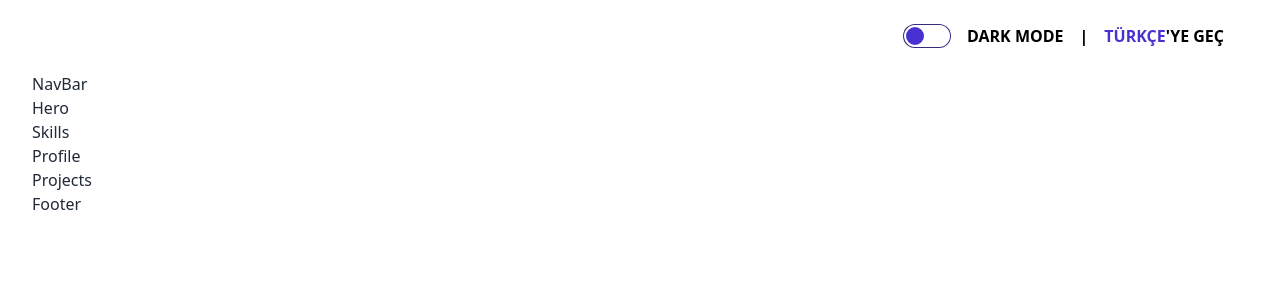
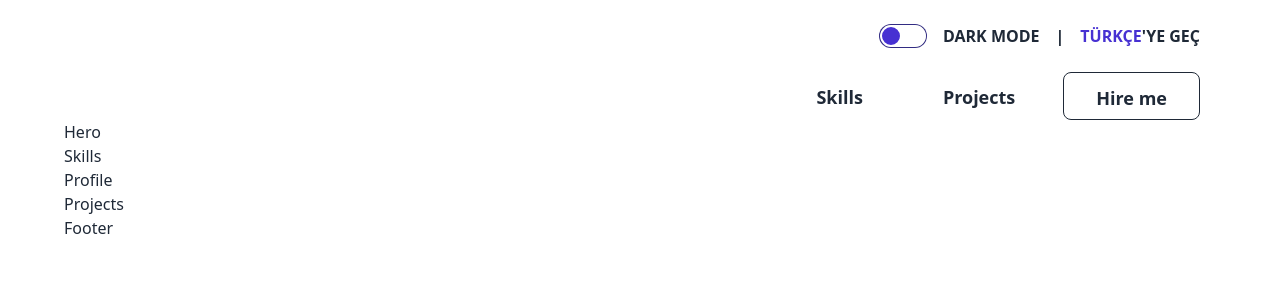
Before and after one commit to RedTide951/s12-Portfolio-Project, a React (Vite) app: page / in a window 1280 px wide. Shown: the top 300 px of the page. Built offline with nearby package versions, Linux system fonts and the light colour scheme.

Commit message:
appbar added

```diff
--- a/src/App.css
+++ b/src/App.css
@@ -2,5 +2,5 @@
 @tailwind components;
 @tailwind utilities;
 .App {
-  margin: 0 2rem;
+  margin: 0 4rem;
 }
--- a/src/components/NavBar.jsx
+++ b/src/components/NavBar.jsx
@@ -1,8 +1,18 @@
 import React, { Component } from "react";
+import "./navbar.css";
 
 export class NavBar extends Component {
   render() {
-    return <div>NavBar</div>;
+    return (
+      <div className="nav-bar">
+        <div className="left-divison"></div>
+        <div className="right-divison">
+          <button className="btn btn-outline nav-link">Skills</button>
+          <button className="btn btn-outline nav-link">Projects</button>
+          <button className="btn btn-outline nav-button">Hire me</button>
+        </div>
+      </div>
+    );
   }
 }
 
--- a/src/components/appbar.css
+++ b/src/components/appbar.css
@@ -3,8 +3,7 @@
   flex-direction: row;
   justify-content: space-between;
   align-items: center;
-  color: black;
-  padding: 1.5rem;
+  padding: 1.5rem 1rem 1.5rem 1rem;
   gap: 1rem;
 }
 
--- /dev/null
+++ b/src/components/navbar.css
@@ -0,0 +1,41 @@
+.nav-bar {
+  display: flex;
+  flex-direction: row;
+  justify-content: space-between;
+  align-items: center;
+  color: black;
+  gap: 1rem;
+}
+
+.nav-bar .right-divison {
+  display: flex;
+  flex-direction: row;
+  justify-content: flex-end;
+  align-items: center;
+  gap: 1rem;
+  padding: 0 1rem;
+}
+
+.nav-bar .right-divison .nav-link {
+  display: flex;
+  flex-direction: row;
+  justify-content: flex-end;
+  align-items: center;
+  font-size: large;
+  padding: 1rem 2rem;
+  border: none;
+}
+
+.nav-bar .right-divison .nav-link:hover {
+  color: black;
+  background-color: #f1f1f1;
+}
+
+.nav-bar .right-divison .nav-button {
+  display: flex;
+  flex-direction: row;
+  justify-content: flex-end;
+  align-items: center;
+  font-size: large;
+  padding: 1rem 2rem;
+}
```
